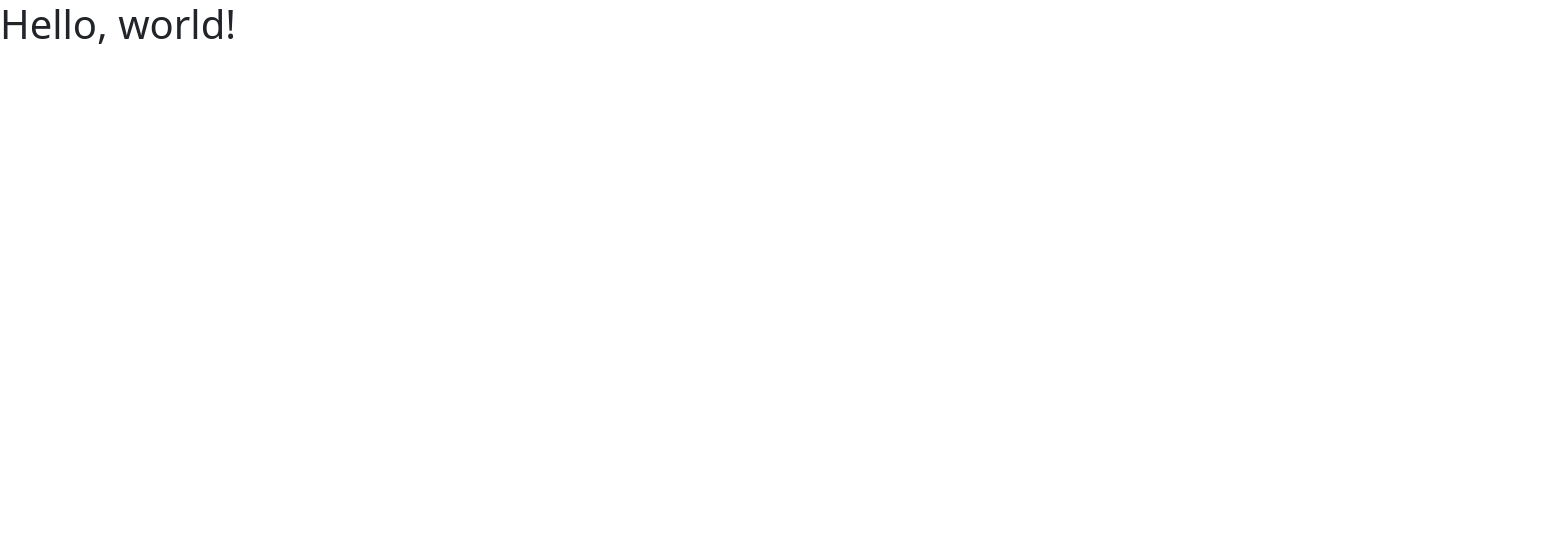
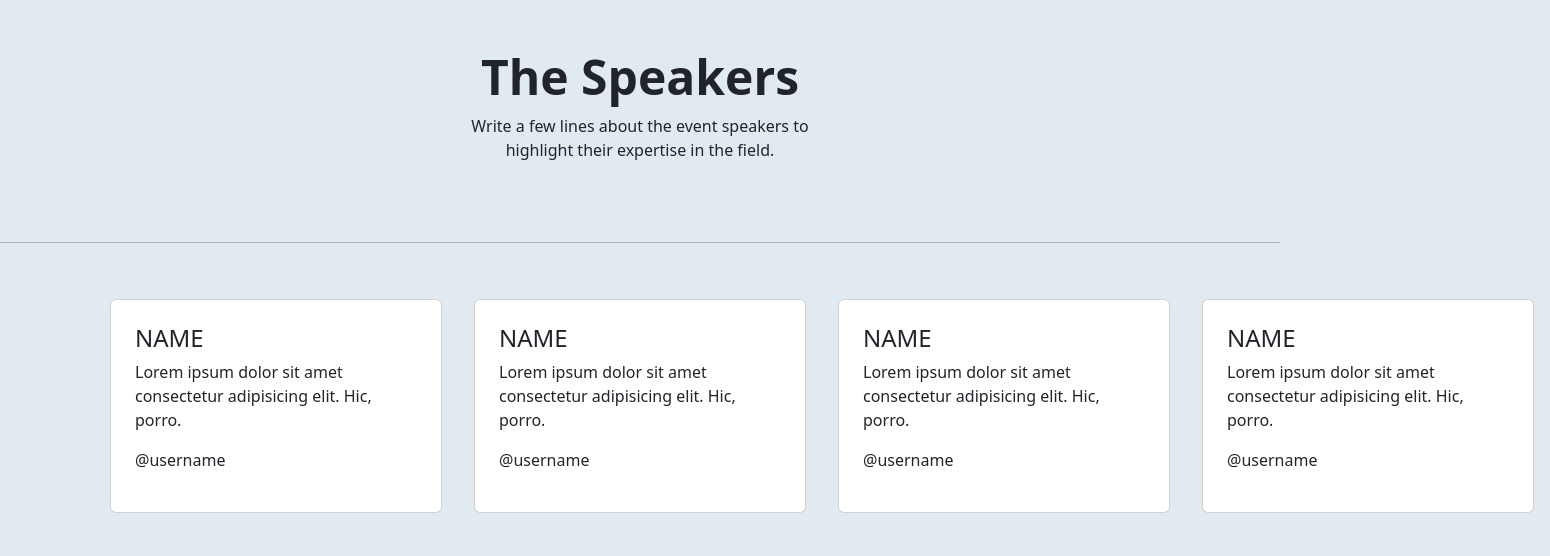
Before and after one commit to ashleyeli/event-landing-page, a plain HTML site: page index.html in a window 1280 px wide. Shown: the whole page, 1550 px wide, since content can reach past the window. Drawn offline with nearby package versions, Linux system fonts and the light colour scheme.

Commit message:
Speaker info

```diff
--- a/css/style.css
+++ b/css/style.css
@@ -0,0 +1,3 @@
+body{
+    background-color:#e1e9f1;
+}
--- a/index.html
+++ b/index.html
@@ -9,7 +9,40 @@
     <link rel="stylesheet" href="./css/style.css">
   </head>
   <body>
-    <h1>Hello, world!</h1>
-
+    <div class="container text-center p-5">
+    <h2 class="display-5 fw-bold">The Speakers</h2>
+    <p>Write a few lines about the event speakers to <br>highlight their expertise in the field.</p>
+  </div>
+  <hr>
+    <div class= "container d-flex p-4">
+      <div class="col-4 p-3">
+        <div class="card p-4">
+        <h4>NAME</h4>
+        <p>Lorem ipsum dolor sit amet consectetur adipisicing elit. Hic, porro.</p>
+        <p>@username</p>
+      </div>
+    </div>
+      <div class="col-4 p-3">
+        <div class="card p-4">
+        <h4>NAME</h4>
+        <p>Lorem ipsum dolor sit amet consectetur adipisicing elit. Hic, porro.</p>
+        <p>@username</p>
+      </div>
+    </div>
+      <div class="col-4 p-3">
+        <div class="card p-4">
+            <h4>NAME</h4>
+            <p>Lorem ipsum dolor sit amet consectetur adipisicing elit. Hic, porro.</p>
+            <p>@username</p>
+            </div>
+        </div>
+        <div class="col-4 p-3">
+          <div class="card p-4">
+            <h4>NAME</h4>
+            <p>Lorem ipsum dolor sit amet consectetur adipisicing elit. Hic, porro.</p>
+            <p>@username</p>
+          </div>
+        </div>
+    </div>
   </body>
 </html>
```
